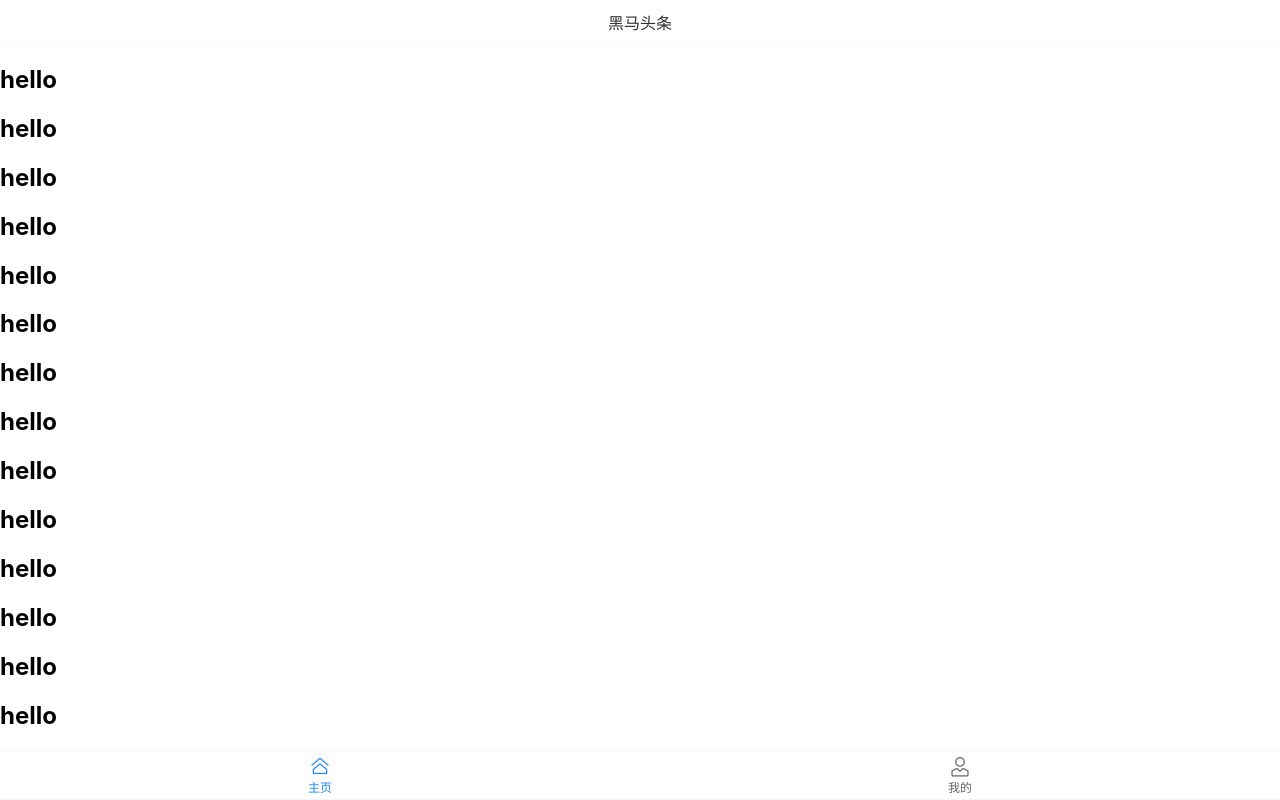
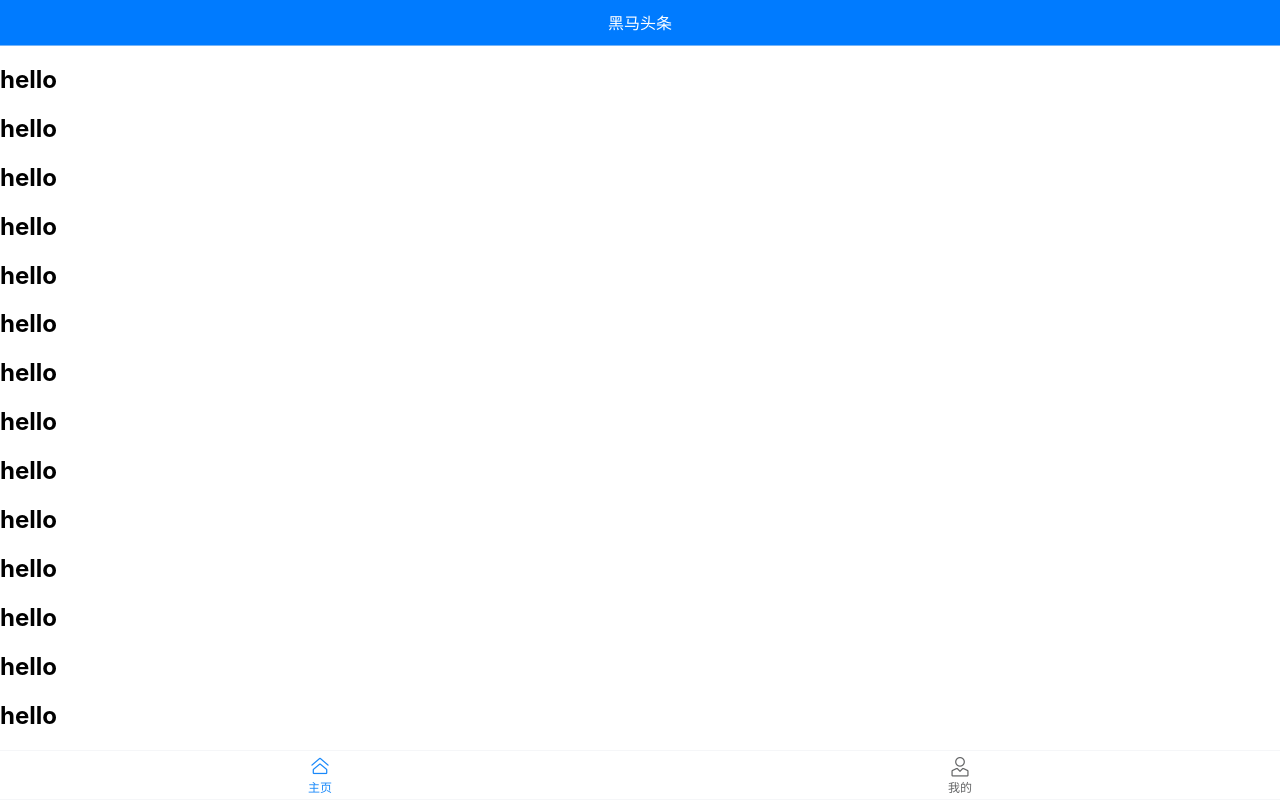
Before and after one commit to zhfei/VueBasicKnowledge, a Vue app in the folder toutiao-demo/: page /#/home in a window 1280 px wide. Shown: the top 800 px of the page. Built offline with nearby package versions, Linux system fonts and the light colour scheme.

Commit message:
style: 修改第三方库中样式

```diff
--- a/toutiao-demo/src/views/Home/Home.vue
+++ b/toutiao-demo/src/views/Home/Home.vue
@@ -49,6 +49,13 @@ export default {
 <style lang="less" scoped>
 .home-container {
   padding: 45px 0 50px 0;
+  .van-nav-bar {
+    background-color: #007bff;
+  }
+
+  /deep/ .van-nav-bar__title {
+    color: white;
+  }
 }
 
 </style>
```
